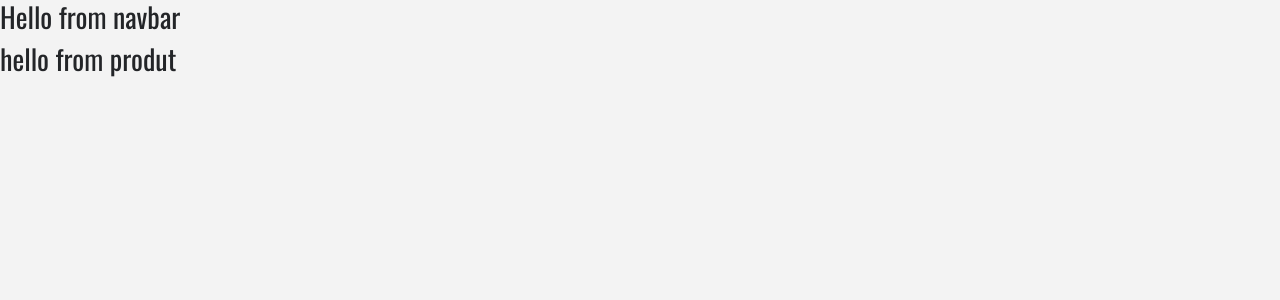
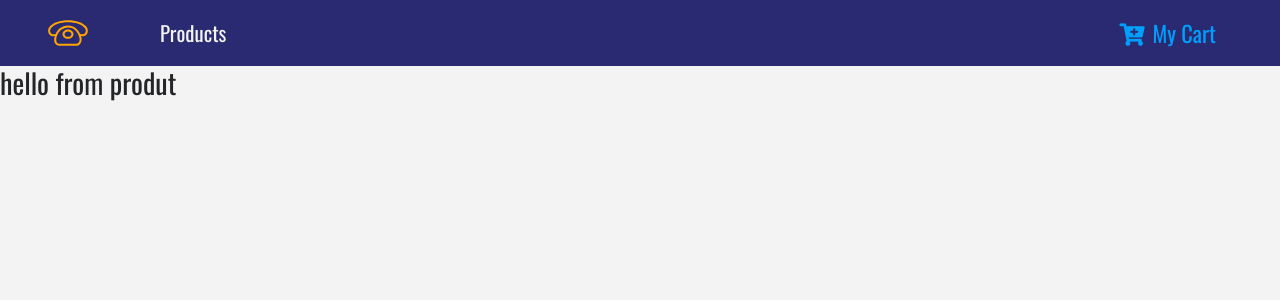
Before and after one commit to Ko-Apps/Ecommerce-React, a React (Create React App) app: page / in a window 1280 px wide. Shown: the top 300 px of the page. Built offline with nearby package versions, Linux system fonts and the light colour scheme; the HTML template or start-up script is replaced by a standard one.

Commit message:
navbar styles

```diff
--- a/package.json
+++ b/package.json
@@ -7,7 +7,8 @@
     "react": "^16.7.0",
     "react-dom": "^16.7.0",
     "react-router-dom": "^4.3.1",
-    "react-scripts": "2.1.3"
+    "react-scripts": "2.1.3",
+    "styled-components": "^4.1.3"
   },
   "scripts": {
     "start": "react-scripts start",
--- /dev/null
+++ b/src/components/Button.js
@@ -0,0 +1,21 @@
+import styled from 'styled-components';
+
+export const ButtonContainer = styled.button`
+text-transform: capitalize;
+font-size: 1.4rem;
+background: transparent;
+border: 0.05rem solid var(--lighBlue);
+color: var(--lightBlue);
+border-radius: 0.5rem;
+padding: 0.2rem 0.5rem;
+cursor: pointer;
+margin: 0.2rem 0.5rem 0.2rem 0;
+transition: all 0.5s ease-in-out;
+&:hover{
+    background: var(--lighBlue);
+    color:var(--mainBlue);
+}
+&:focus{
+    outline: none;
+}
+`
--- a/src/components/Navbar.js
+++ b/src/components/Navbar.js
@@ -1,13 +1,47 @@
 import React, { Component } from 'react';
+import { Link } from 'react-router-dom';
+import logo from '../logo.svg';
+import styled from 'styled-components';
+import { ButtonContainer } from './Button';
 
 class Navbar extends Component {
     render() {
         return (
-            <div>
-                <h3>Hello from navbar</h3>
-            </div>
+            <NavWrapper className="navbar navbar-expand-sm navbar-dark px-sm-5">
+
+                {/*
+https://www.iconfinder.com/icons/1243689/call_phone_icon
+Creative Commons (Attribution 3.0 Unported);
+https://www.iconfinder.com/Makoto_msk */}
+
+                <Link to='/'>
+                    <img src={logo} asl="store" className="navbar-brand" />
+                </Link>
+                <ul className="navbar-nav align-items-center">
+                    <li className="nav-item ml-5">
+                        <Link to='/' className="nav-link">products</Link>
+                    </li>
+                </ul>
+                <Link to='/store' className="ml-auto">
+                    <ButtonContainer>
+                        <span className="mr-2">
+                            <i className="fas fa-cart-plus" />
+                        </span>
+                        my cart
+                </ButtonContainer>
+                </Link>
+            </NavWrapper>
         );
     }
 }
 
+const NavWrapper = styled.nav`
+background: var(--mainBlue);
+.nav-link{
+    color: var(--mainWhite) !important;
+    font-size: 1.3rem;
+    text-transform: capitalize;
+}
+`
+
 export default Navbar;
```
